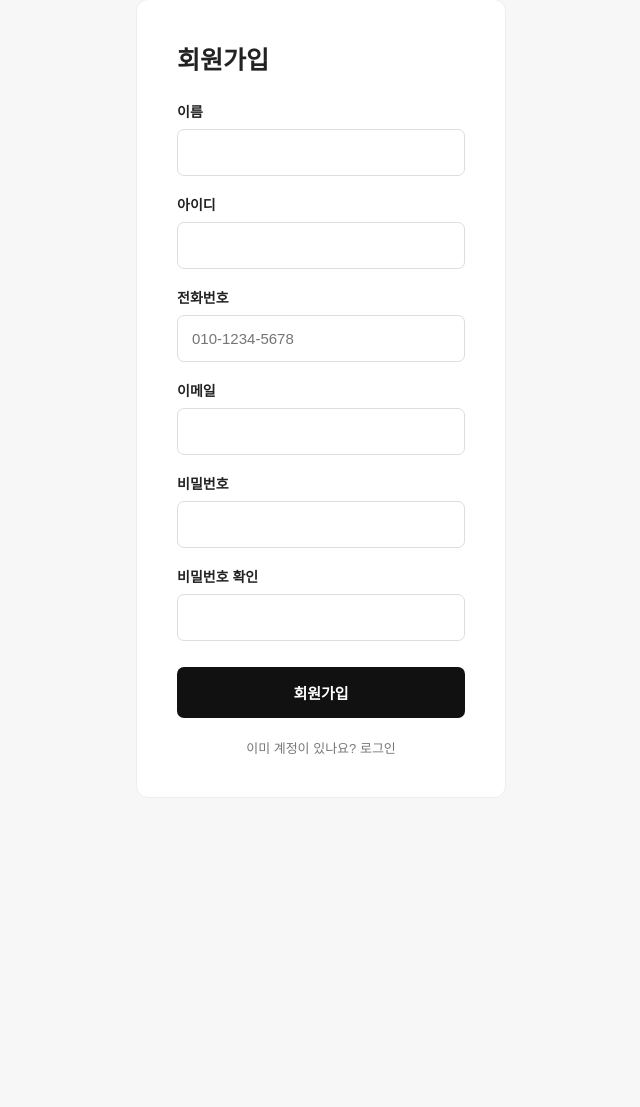
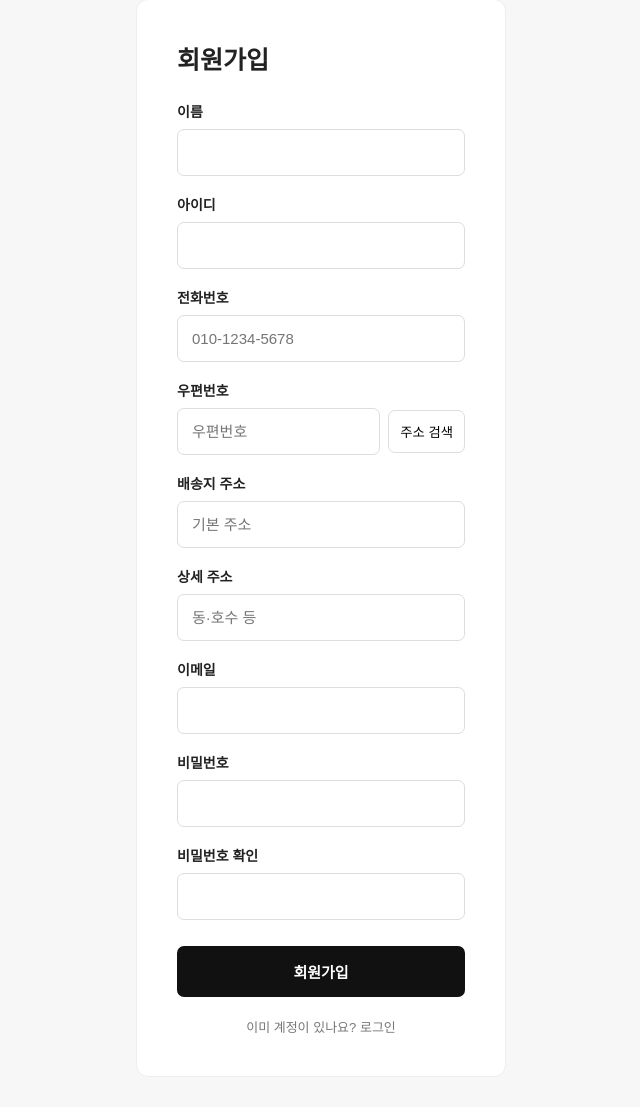
Before and after one commit to MONO1215/MONO, a Flask app: page /register in a window 1280 px wide. Shown: the part 93-1200 px from the top of the page, without its empty margins (319-959 px from the left). Before the commit the page ends 847 px from the top, so only its background shows below. Run offline with Flask 3, Linux system fonts and the light colour scheme; data that the repository does not hold is empty; some libraries are stand-ins or nearby versions.

Commit message:
Add member delivery address fields

```diff
--- a/app.py
+++ b/app.py
@@ -1,4 +1,5 @@
 import traceback
+import re
 from supabase import create_client
 from uuid import uuid4
 from secrets import token_urlsafe
@@ -327,6 +328,11 @@ def init_db():
                     refunded_at TIMESTAMPTZ
                 )
             """)
+            # 기존 회원 정보를 유지하면서 배송지 컬럼 추가
+            cur.execute("ALTER TABLE users ADD COLUMN IF NOT EXISTS postal_code VARCHAR(10)")
+            cur.execute("ALTER TABLE users ADD COLUMN IF NOT EXISTS address TEXT")
+            cur.execute("ALTER TABLE users ADD COLUMN IF NOT EXISTS address_detail TEXT")
+
             cur.execute("CREATE INDEX IF NOT EXISTS idx_bank_orders_status ON bank_orders(status)")
             cur.execute("CREATE INDEX IF NOT EXISTS idx_bank_orders_paid_at ON bank_orders(paid_at)")
 
@@ -646,6 +652,10 @@ def register():
             ""
         ).strip()
 
+        postal_code = request.form.get("postal_code", "").strip()
+        address = request.form.get("address", "").strip()
+        address_detail = request.form.get("address_detail", "").strip()
+
         email = request.form.get(
             "email",
             ""
@@ -667,6 +677,12 @@ def register():
         elif not username:
             error = "아이디를 입력해주세요."
 
+        elif not postal_code or not address:
+            error = "우편번호와 배송지 주소를 입력해주세요."
+        elif not re.fullmatch(r"[0-9]{5}", postal_code):
+            error = "우편번호는 5자리 숫자로 입력해주세요."
+        elif len(address) > 300 or len(address_detail) > 300:
+            error = "주소는 각 300자 이내로 입력해주세요."
         elif not email:
             error = "이메일을 입력해주세요."
 
@@ -732,9 +748,15 @@ def register():
                                     username,
                                     phone,
                                     email,
-                                    password_hash
+                                    password_hash,
+                                    postal_code,
+                                    address,
+                                    address_detail
                                 )
                                 VALUES (
+                                    %s,
+                                    %s,
+                                    %s,
                                     %s,
                                     %s,
                                     %s,
@@ -746,7 +768,10 @@ def register():
                                 username,
                                 phone,
                                 email,
-                                password_hash
+                                password_hash,
+                                postal_code,
+                                address,
+                                address_detail
                             ))
 
                             conn.commit()
@@ -898,6 +923,9 @@ def profile():
                     username,
                     phone,
                     email,
+                    postal_code,
+                    address,
+                    address_detail,
                     level,
                     point,
                     exp,
@@ -978,6 +1006,9 @@ def edit_profile():
                     username,
                     phone,
                     email,
+                    postal_code,
+                    address,
+                    address_detail,
                     password_hash
                 FROM users
                 WHERE id = %s
@@ -1025,6 +1056,10 @@ def edit_profile():
                 ""
             ).strip()
 
+            postal_code = request.form.get("postal_code", "").strip()
+            address = request.form.get("address", "").strip()
+            address_detail = request.form.get("address_detail", "").strip()
+
             current_password = request.form.get(
                 "current_password",
                 ""
@@ -1033,6 +1068,12 @@ def edit_profile():
             if not name:
                 error = "이름을 입력해주세요."
 
+            elif not postal_code or not address:
+                error = "우편번호와 배송지 주소를 입력해주세요."
+            elif not re.fullmatch(r"[0-9]{5}", postal_code):
+                error = "우편번호는 5자리 숫자로 입력해주세요."
+            elif len(address) > 300 or len(address_detail) > 300:
+                error = "주소는 각 300자 이내로 입력해주세요."
             elif not email:
                 error = "이메일을 입력해주세요."
 
@@ -1077,12 +1118,18 @@ def edit_profile():
                         SET
                             name = %s,
                             phone = %s,
-                            email = %s
+                            email = %s,
+                            postal_code = %s,
+                            address = %s,
+                            address_detail = %s
                         WHERE id = %s
                     """, (
                         name,
                         phone,
                         email,
+                        postal_code,
+                        address,
+                        address_detail,
                         user_id
                     ))
 
--- a/templates/register.html
+++ b/templates/register.html
@@ -97,6 +97,23 @@
             </div>
 
 
+
+            <div class="user-login-field">
+                <label for="postal_code">우편번호</label>
+                <div style="display:flex;gap:8px;align-items:center;">
+                    <input id="postal_code" type="text" name="postal_code" maxlength="5" pattern="[0-9]{5}" inputmode="numeric" placeholder="우편번호" value="{{ request.form.get('postal_code', '') }}" required style="min-width:0;flex:1;">
+                    <button type="button" onclick="searchMonoAddress()" style="padding:11px;border:1px solid #ddd;border-radius:7px;background:#fff;white-space:nowrap;">주소 검색</button>
+                </div>
+            </div>
+            <div class="user-login-field">
+                <label for="address">배송지 주소</label>
+                <input id="address" type="text" name="address" maxlength="300" placeholder="기본 주소" value="{{ request.form.get('address', '') }}" required>
+            </div>
+            <div class="user-login-field">
+                <label for="address_detail">상세 주소</label>
+                <input id="address_detail" type="text" name="address_detail" maxlength="300" placeholder="동·호수 등" value="{{ request.form.get('address_detail', '') }}">
+            </div>
+
             <div class="user-login-field">
 
                 <label>
@@ -167,6 +184,22 @@
 </div>
 
 
+
+<script src="https://t1.daumcdn.net/mapjsapi/bundle/postcode/prod/postcode.v2.js"></script>
+<script>
+function searchMonoAddress() {
+    if (!window.daum || !daum.Postcode) {
+        alert('주소 검색 서비스를 불러오지 못했습니다. 잠시 후 다시 시도해 주세요.');
+        return;
+    }
+    new daum.Postcode({oncomplete: function(data) {
+        const form = document.querySelector('form');
+        form.elements['postal_code'].value = data.zonecode;
+        form.elements['address'].value = data.roadAddress || data.jibunAddress;
+        form.elements['address_detail'].focus();
+    }}).open();
+}
+</script>
 </body>
 
 </html>
```
Also changed, not shown: templates/edit_profile.html (+34 -0 lines), README.txt (added).
